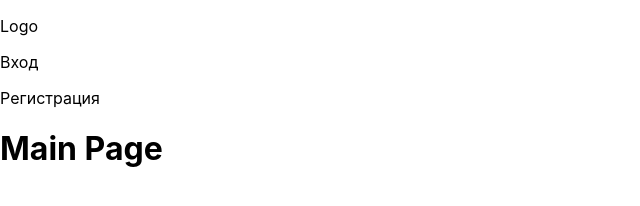
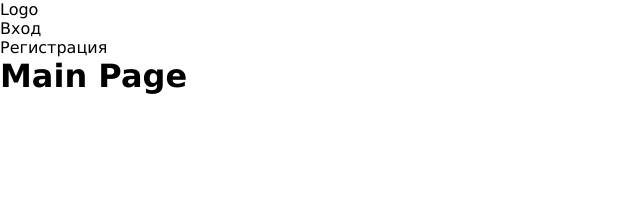
Before and after one commit to MariaTrofimovaa/Slim-mom-react-project, a React app: page / in a window 1280 px wide. Shown: the whole page, without its empty margins (0-640 px from the left). Built offline with nearby package versions, Linux system fonts and the light colour scheme.

Commit message:
added main styles

```diff
--- a/src/components/App.js
+++ b/src/components/App.js
@@ -1,13 +1,14 @@
 import React from 'react';
 import Header from './header/Header';
 import Main from './main/Main';
+import styles from "./App.module.css"
 
 const App = () => {
     return (
-        <>
+        <div className={styles.container}>
             <Header/>
             <Main />
-        </>
+        </div>
     );
 }
 
--- /dev/null
+++ b/src/components/App.module.css
@@ -0,0 +1,4 @@
+.container {
+    margin: 0 auto;
+
+}
--- a/src/index.css
+++ b/src/index.css
@@ -1,13 +1,102 @@
-body {
-  margin: 0;
-  font-family: -apple-system, BlinkMacSystemFont, 'Segoe UI', 'Roboto', 'Oxygen',
-    'Ubuntu', 'Cantarell', 'Fira Sans', 'Droid Sans', 'Helvetica Neue',
-    sans-serif;
-  -webkit-font-smoothing: antialiased;
-  -moz-osx-font-smoothing: grayscale;
+html {
+  box-sizing: border-box;
+  /* overflow-y: hidden; */
 }
 
-code {
-  font-family: source-code-pro, Menlo, Monaco, Consolas, 'Courier New',
-    monospace;
+*,
+*::before,
+*::after {
+  box-sizing: inherit;
 }
+/*
+@font-face {
+  font-family: "GothamPro-Bold";
+  src: url("./fonts/GothamPro-Bold.woff");
+}
+
+@font-face {
+  font-family: "GothamPro-Light";
+  src: url("./fonts/GothamPro-Light.woff");
+}
+
+@font-face {
+  font-family: "GothamPro";
+  src: url("./fonts/GothamPro.woff");
+}
+
+@font-face {
+  font-family: "Verdana-Bold";
+  src: url("./fonts/Verdana-Bold.woff");
+}
+
+@font-face {
+  font-family: "Verdana";
+  src: url("./fonts/Verdana.woff");
+} */
+
+body {
+
+  margin: 0;
+  font-family: Verdana;
+  background-color: white;
+  color: black;
+}
+
+input,
+textarea {
+  font: inherit;
+}
+
+textarea {
+  resize: none;
+}
+
+img {
+  display: block;
+  max-width: 100%;
+  height: auto;
+}
+
+ul {
+  margin: 0;
+  padding: 0;
+  list-style: none;
+}
+
+button {
+  cursor: pointer;
+}
+
+label {
+  cursor: pointer;
+}
+
+h1,
+h2,
+h3,
+h4,
+h5,
+h6 {
+  margin: 0;
+  padding: 0;
+}
+
+p {
+  margin: 0;
+  padding: 0;
+}
+::-webkit-scrollbar {
+  width: 7px;
+  border-radius: 4px;
+  background: transparent;
+}
+
+::-webkit-scrollbar-thumb {
+  background-color: black;
+  border-radius: 4px;
+  height: 15px;
+}
+
+::-webkit-scrollbar-thumb:hover {
+  background-color: #fc842d;
+}
```
Also changed, not shown: src/components/shared/fonts/fonts.css (added).
